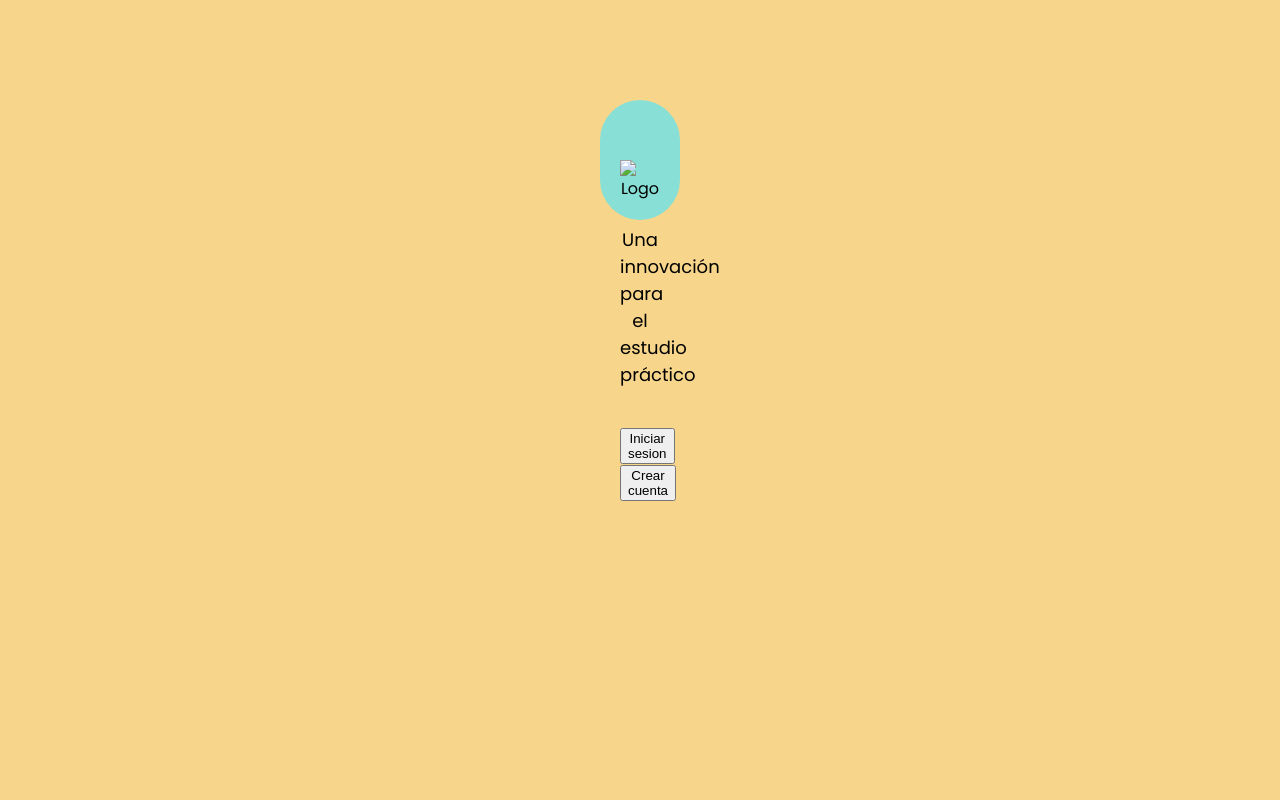
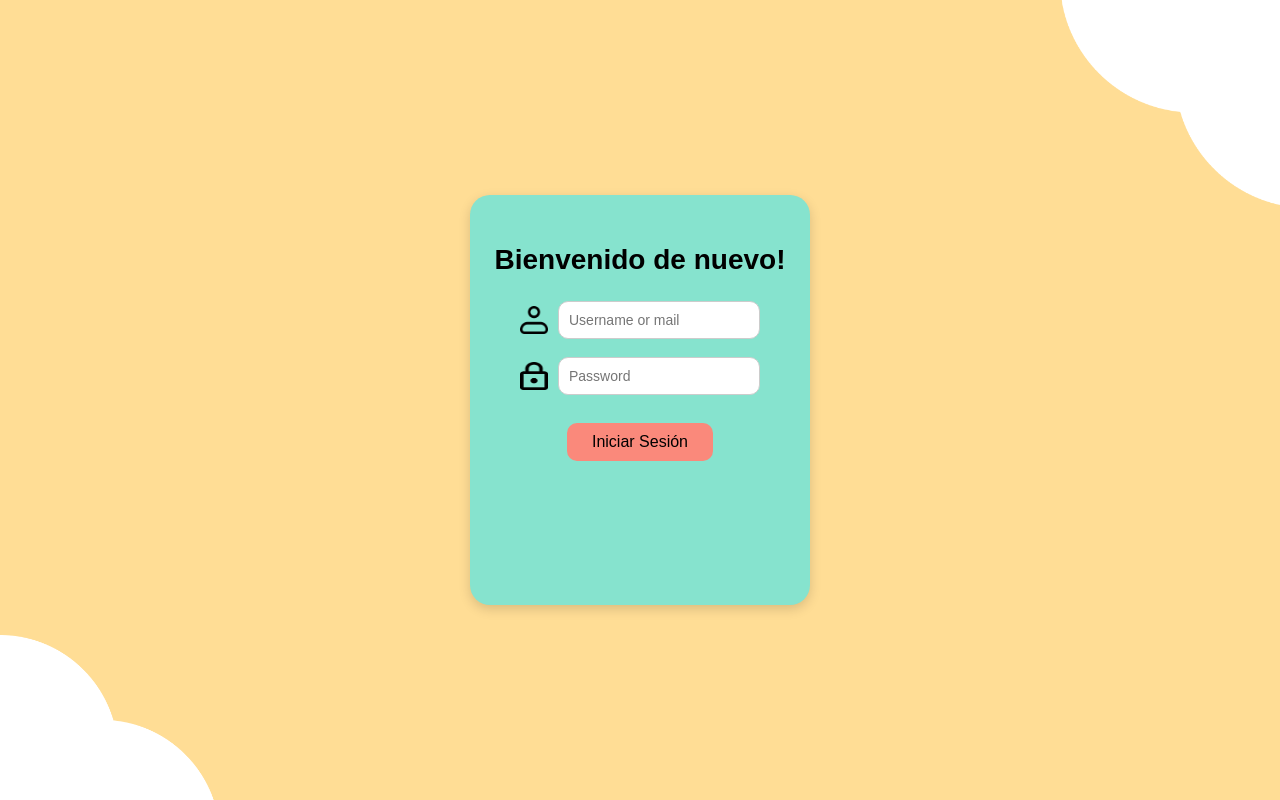
Before and after one commit to 3-TIC-ORT/proyecto-notetrivia, a website: page front-end/iniciosesion.html in a window 1280 px wide. Drawn offline with nearby package versions, Linux system fonts and the light colour scheme.

Commit message:
trespantallas

```diff
--- a/front-end/inicio.css
+++ b/front-end/inicio.css
@@ -1,49 +1,99 @@
 body {
+  background-color: #FFDD95;
   margin: 0;
-  background-color: #f7d58b;
-  font-family: "Poppins", sans-serif;
+  overflow: hidden;
+  font-family: 'Poppins', sans-serif;
 }
 
-.mi-contenedor {
-  background-color: #87dfd6;
-  width: 80px;
-  height: 60px;
-  max-width: 700px;
-  margin: 100px auto;
-  padding: 60px 20px;
-  border-radius: 50px;
-  text-align: center;
-  box-sizing: border-box;
+
+/* Nubes */
+#nubeIzquierda, #nubeDerecha {
+  position: fixed;
+  width: 220px;        /* mismo tamaño para ambas */
+  height: auto;
+  filter: brightness(0) invert(1); /* las vuelve blancas */
+  z-index: 1;
 }
 
-.titulo {
-  font-size: 0px;
-  color: #885af8;
-  margin: 0;
-  font-weight: 700;
-  letter-spacing: 1px;
+
+#nubeIzquierda {
+  bottom: 0;
+  left: 0;
 }
 
-p {
-  font-size: 18px;
-  color: black;
-  margin: 25px 0 40px 0;
+
+#nubeDerecha {
+  top: 0;
+  right: 0;
 }
 
-.btn {
-  display: block;
-  width: 180px;
-  margin: 15px auto;
-  padding: 10px 0;
-  border: none;
-  border-radius: 5px;
-  background-color: #f77b6c;
-  color: black;
-  font-size: 15px;
-  cursor: pointer;
-  transition: background 0.3s;
+
+/* Cuadro central */
+#rectangulo {
+  width: 340px;
+  height: 420px;
+  background-color: #86E3CE;
+  border-radius: 20px;
+  box-shadow: 0 4px 12px rgba(0,0,0,0.15);
+  position: absolute;
+  top: 50%;
+  left: 50%;
+  transform: translate(-50%, -50%);
+  z-index: 2;
+  text-align: center;
+  padding-top: 30px;
 }
 
-.btn:hover {
-  background-color: #f25e58;
+
+/* Título */
+.titulo {
+  font-size: 28px;
+  font-weight: 600;
+  color: #000;
+  margin-bottom: 25px;
 }
+
+
+/* Inputs */
+.input-group {
+  display: flex;
+  align-items: center;
+  justify-content: center;
+  margin-bottom: 18px;
+}
+
+
+.icono {
+  width: 28px;
+  height: 28px;
+  margin-right: 10px;
+}
+
+
+input {
+  width: 180px;
+  padding: 10px;
+  border-radius: 10px;
+  border: 1px solid #ccc;
+  outline: none;
+  font-size: 14px;
+}
+
+
+/* Botón */
+#sesionbtn {
+  background-color: #FA897B;
+  color: black;
+  border: none;
+  border-radius: 10px;
+  padding: 10px 25px;
+  font-size: 16px;
+  cursor: pointer;
+  margin-top: 10px;
+  transition: 0.3s;
+}
+
+
+#sesionbtn:hover {
+  background-color: #f76c5e;
+}
--- a/front-end/iniciosesion.css
+++ b/front-end/iniciosesion.css
@@ -1,44 +1,89 @@
-:body { background-color: grey;
+body {
+  background-color: #FFDD95;
   margin: 0;
-  height: 100vh; /* altura de la ventana */
-  margin:0;
+  overflow: hidden;
+  font-family: 'Poppins', sans-serif;
+}
+
+/* Nubes */
+#nubeIzquierda, #nubeDerecha {
+  position: fixed;
+  width: 220px;        /* mismo tamaño para ambas */
+  height: auto;
+  filter: brightness(0) invert(1); /* las vuelve blancas */
+  z-index: 1;
+}
+
+#nubeIzquierda {
+  bottom: 0;
+  left: 0;
+}
+
+#nubeDerecha {
+  top: 0;
+  right: 0;
+}
+
+/* Cuadro central */
+#rectangulo {
+  width: 340px;
+  height: 380px; /* Reducido el tamaño de la altura */
+  background-color: #86E3CE;
+  border-radius: 20px;
+  box-shadow: 0 4px 12px rgba(0,0,0,0.15);
+  position: absolute;
+  top: 50%;
+  left: 50%;
+  transform: translate(-50%, -50%);
+  z-index: 2;
+  text-align: center;
+  padding-top: 30px;
+}
+
+/* Título */
+.titulo {
+  font-size: 28px;
+  font-weight: 600;
+  color: #000;
+  margin-bottom: 25px;
+}
+
+/* Inputs */
+.input-group {
   display: flex;
-  justify-content: center; /* centro horizontal */
-  align-items: center; /* centro vertical */ }
-#miImagen1 { position: fixed;
-  top: 0px;
-  right: 0px;
-  width: 100px;
-   height: auto;
-   z-index: 1000; }
-#miImagen2 { position: fixed;
-  bottom: 0px; /* 10 píxeles desde abajo */
-  left: 0px; /* 10 píxeles desde la izquierda */
-   width: 100px;
-   height: auto;
-      z-index: 1000; }
-      body {
-        margin: 0;
-        height: 100vh; /* ocupa toda la pantalla */
-        display: flex;
-        justify-content: center; /* centro horizontal */
-        align-items: center;     /* centro vertical */
-        background-color: grey;  /* opcional: color de fondo */
-      }
+  align-items: center;
+  justify-content: center;
+  margin-bottom: 18px;
+}
 
-      #rectangulo {
-        width: 300px;
-        height: 400px;
-        background-color: darkgray; /* color del rectángulo */
-        border-radius: 10px;        /* opcional: esquinas redondeadas */
-      }
-      body {
-        display: flex;
-        justify-content: center; /* centra horizontal */
-        align-items: center;     /* centra vertical */
-        height: 100vh;           /* ocupa toda la pantalla */
-        margin: 0;
-      }
-      .perfil{
-        size: 32px;
-      }
+.icono {
+  width: 28px;
+  height: 28px;
+  margin-right: 10px;
+}
+
+input {
+  width: 180px;
+  padding: 10px;
+  border-radius: 10px;
+  border: 1px solid #ccc;
+  outline: none;
+  font-size: 14px;
+}
+
+/* Botón */
+#sesionbtn {
+  background-color: #FA897B;
+  color: black;
+  border: none;
+  border-radius: 10px;
+  padding: 10px 25px;
+  font-size: 16px;
+  cursor: pointer;
+  margin-top: 10px;
+  transition: 0.3s;
+}
+
+#sesionbtn:hover {
+  background-color: #f76c5e;
+}
--- a/front-end/iniciosesion.html
+++ b/front-end/iniciosesion.html
@@ -1,36 +1,35 @@
 <!DOCTYPE html>
-<html lang="en">
+<html lang="es">
 <head>
-    <meta charset="UTF-8">
-    <meta http-equiv="X-UA-Compatible" content="IE=edge">
-    <meta name="viewport" content="width=device-width, initial-scale=1.0">
-         <script src="https://cdnjs.cloudflare.com/ajax/libs/socket.io/4.8.1/socket.io.js"></script>
-    <link rel="stylesheet" href="inicio.css">
-    <title>Document</title>
-     <link rel="icon" type="image/png" href="./IMGS/Litnoote.png" />
-
-
-
-
+  <meta charset="UTF-8">
+  <meta name="viewport" content="width=device-width, initial-scale=1.0">
+  <title>Iniciar sesión</title>
+  <link rel="stylesheet" href="iniciosesion.css">
+  <script src="https://cdn.socket.io/4.7.5/socket.io.min.js"></script>
 </head>
 <body>
-  <style>
-@import url('https://fonts.googleapis.com/css2?family=Poppins:ital,wght@0,100;0,200;0,300;0,400;0,500;0,600;0,700;0,800;0,900;1,100;1,200;1,300;1,400;1,500;1,600;1,700;1,800;1,900&display=swap');
-.mi-contenedor h2 {
-          color: #985CF9;
-        }
-        </style>
+  <!-- Nubes -->
+  <img src="../IMGS/Group 1.png" id="nubeIzquierda" alt="Nube izquierda">
+  <img src="../IMGS/Group 2.png" id="nubeDerecha" alt="Nube derecha">
 
-     <div class="mi-contenedor">
-    <img src="../IMGS/Litnoote.png" alt="Logo" class="logo">
-    <p>Una innovación para el estudio práctico</p>
+  <!-- Contenedor principal -->
+  <div id="rectangulo">
+    <h1 class="titulo">Bienvenido de nuevo!</h1>
+    <form id="iniciosesion">
+      <div class="input-group">
+        <img src="../IMGS/Perfil.png" class="icono">
+        <input type="text" required placeholder="Username or mail" id="username">
+      </div>
 
+      <div class="input-group">
+        <img src="../IMGS/candado.png" class="icono">
+        <input type="password" required placeholder="Password" id="password">
+      </div>
 
-    <!-- NUEVO WRAPPER PARA BOTONES -->
-    <div class="botones-wrapper">
-        <button class="boton-inicio">Iniciar sesion</button>
-        <button class="boton-inicio">Crear cuenta</button>
-    </div>
-</div>
+      <button id="sesionbtn" type="submit">Iniciar Sesión</button>
+    </form>
+  </div>
+
+  <script src="iniciosesion.js"></script>
 </body>
 </html>
```
Also changed, not shown: front-end/inicio.html (+2 -10 lines), front-end/iniciosesion.js (added).
